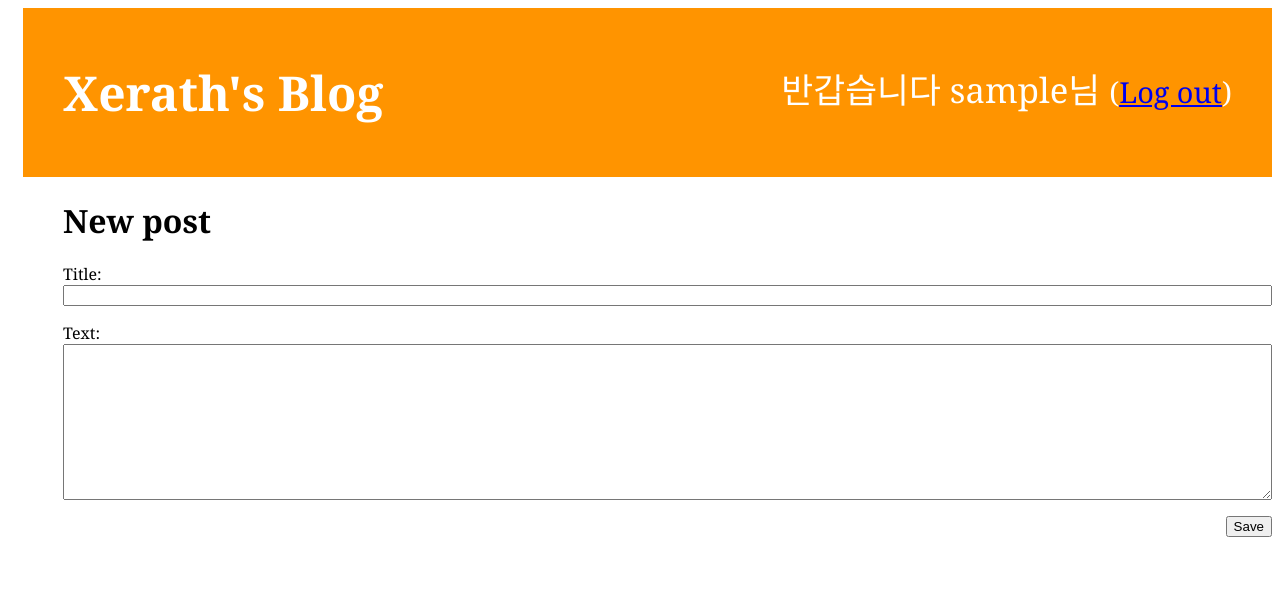
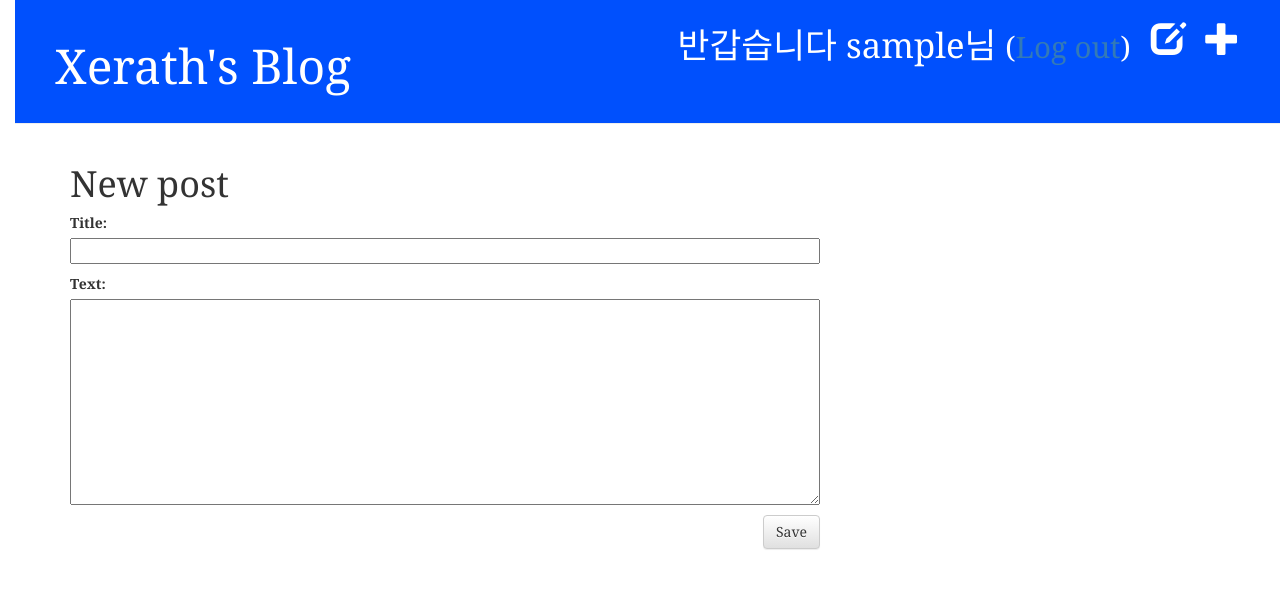
Before and after one commit to yoondj98/my-first-blog, a Django app: page /post/new/ in a window 1280 px wide. Shown: the top 589 px of the page. Run offline with Django 3.2, Linux system fonts and the light colour scheme; the visitor is signed in with stand-in values (Sample User, id 1); some libraries are stand-ins or nearby versions.

Commit message:
background color changed

```diff
--- a/blog/static/css/blog.css
+++ b/blog/static/css/blog.css
@@ -7,7 +7,7 @@ body {
 }
 
 .page-header {
-    background-color: #ff9400;
+    background-color: #0050FD;
     margin-top: 0;
     padding: 20px 20px 20px 40px;
 }
--- a/blog/templates/blog/base.html
+++ b/blog/templates/blog/base.html
@@ -2,6 +2,8 @@
 <html>
     <head>
         <title>Xerath's blog</title>
+        <link rel="stylesheet" href="//maxcdn.bootstrapcdn.com/bootstrap/3.2.0/css/bootstrap.min.css">
+        <link rel="stylesheet" href="//maxcdn.bootstrapcdn.com/bootstrap/3.2.0/css/bootstrap-theme.min.css">
         <link href="https://fonts.googleapis.com/css?family=Pridi:400,500,600,700&display=swap" rel="stylesheet">
         <link rel="stylesheet" href="{% static 'css/blog.css' %}">
     </head>
```
